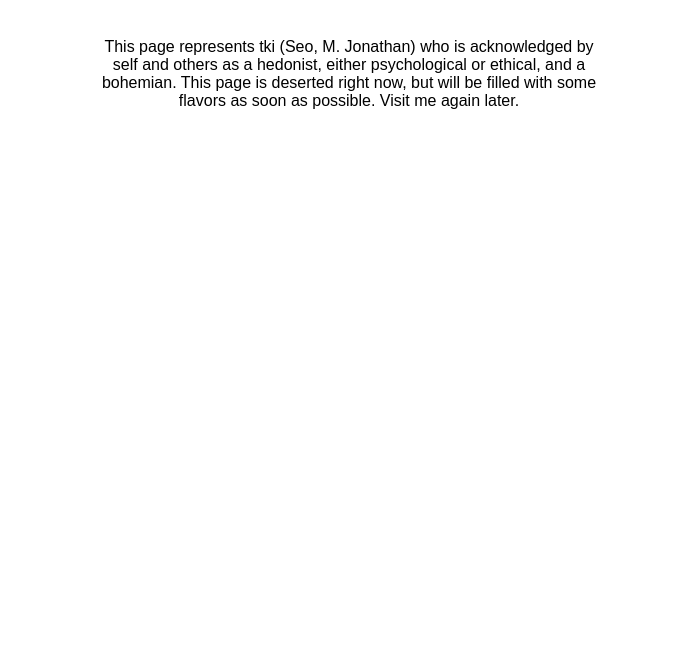
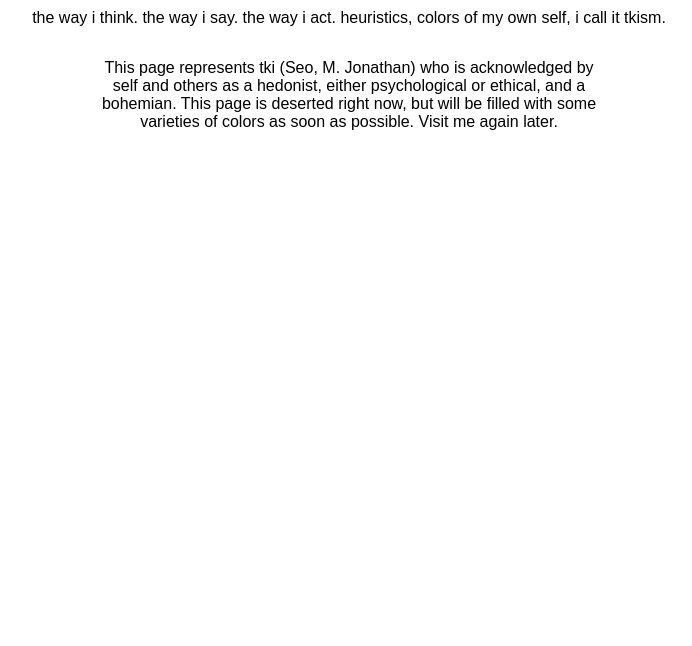
Before and after one commit to tkiapril/tkiapril.github.io, a plain HTML site: page index.html in a window 1280 px wide. Shown: the part 154-800 px from the top of the page, without its empty margins (291-983 px from the left). Drawn offline with Linux system fonts and the light colour scheme.

Commit message:
Add flavor text

```diff
--- a/index.css
+++ b/index.css
@@ -8,9 +8,17 @@ html {
 
 .title {
   font-size: 2.4rem;
+  margin-bottom: -1.8rem;
+}
+
+.subtitle {
+  margin-bottom: 2rem !important;
+}
+
+.center {
+  margin: 0 auto;
 }
 
 .text {
   max-width: 32em;
-  margin: 0 auto;
 }
--- a/index.html
+++ b/index.html
@@ -10,11 +10,14 @@
       <div class="title">
         <h1>tkism</h1>
       </div>
-      <div class="text">
+      <div class="subtitle center">
+        the way i think. the way i say. the way i act. heuristics, colors of my own self, i call it tkism.
+      </div>
+      <div class="text center">
         This page represents tki (Seo, M. Jonathan) who is acknowledged by self
         and others as a hedonist, either psychological or ethical, and a
         bohemian. This page is deserted right now, but will be filled with some
-        flavors as soon as possible. Visit me again later.
+        varieties of colors as soon as possible. Visit me again later.
       </div>
     </div>
   </body>
```
